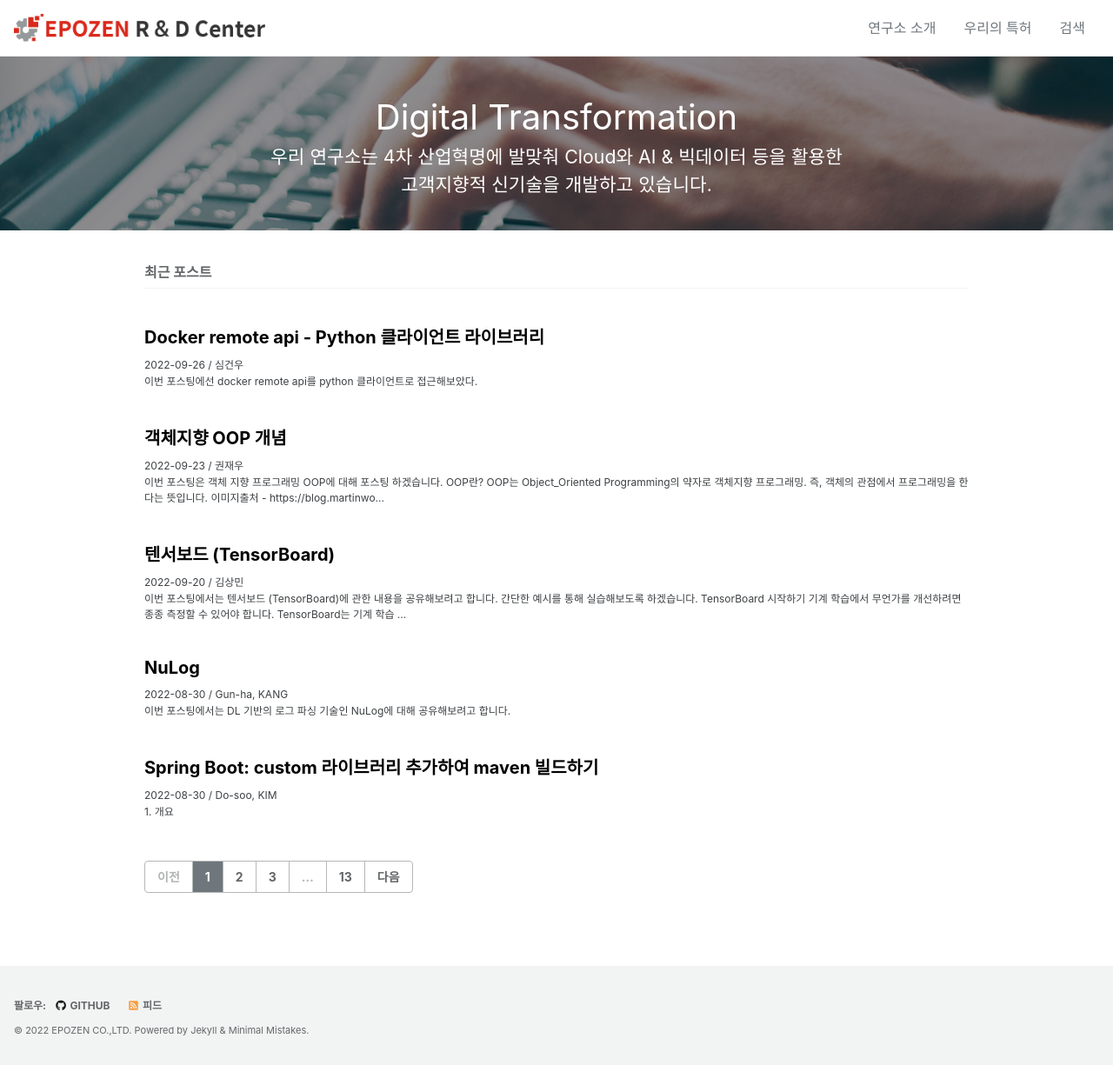
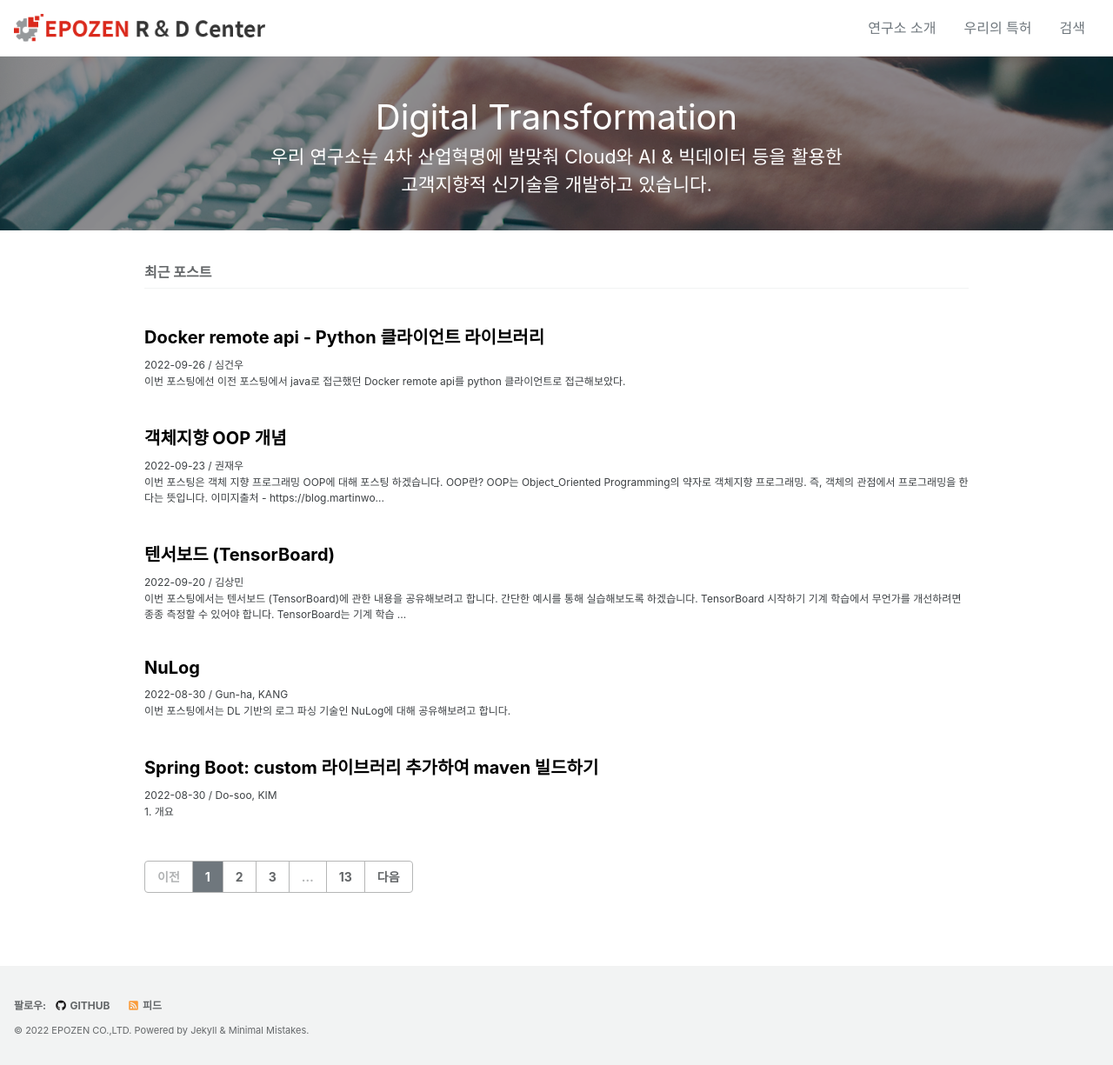
Before and after one commit to epozen-dt/epozen-dt.github.io, a Jekyll site: the page built from index.html, in a window 1280 px wide. Shown: the whole page at 87% size. Built offline with Jekyll 4.4.1, drawn with Linux system fonts in a browser that asks for light colours; cached includes are drawn as plain includes; the list of posts is cut into pages by our own code; part of the change alters nothing that is shown.

Commit message:
Update 2022-09-26-docker-remote-api-python-lib.md

```diff
--- a/_posts/2022-09-26-docker-remote-api-python-lib.md
+++ b/_posts/2022-09-26-docker-remote-api-python-lib.md
@@ -4,8 +4,40 @@ last_modified_at: 2022-09-26
 author: 심건우
 ---
 
-이번 포스팅에선 docker remote api를 python 클라이언트로 접근해보았다.
+이번 포스팅에선 이전 포스팅에서 java로 접근했던 Docker remote api를 python 클라이언트로 접근해보았다.
 
 ## Docker remote API Python SDK
- 도커 공식 remote api 관련 SDK
-  -
+ Docker 공식 remote api 관련 sdk이다.
+  - Apache License 2.0
+  - Docker 측에서 직접 테스트 완료
+  - Docker 측에서 버전 관리
+  - pip를 통한 간단 설치(pip install docker)
+
+[참고](https://docs.docker.com/engine/api/sdk/)
+
+## 구현 방식 비교 (python vs java)
+ 아래 코드는 두 라이브러리 간 컨테이너 생성 및 환경 변수 설정 시, 차이를 비교한 것이다.
+  - python은 dictionary에서 key를 통해 값을 가져오고, java는 builder 패턴을 사용
+
+![image](https://user-images.githubusercontent.com/87160438/192229718-9e07b65d-7c0d-4b7e-b0b0-457176ced2e3.png)
+
+
+## 코드 예시
+ - 컨테이너 목록 조회
+
+![image](https://user-images.githubusercontent.com/87160438/192230717-c47a16d4-1974-4db5-8cd5-ab1648204261.png)
+
+
+ - 도커 이미지 pull
+
+![image](https://user-images.githubusercontent.com/87160438/192230835-e6fd1b34-7b51-4af3-8c70-b4257f087a87.png)
+
+
+ - 컨테이너 환경 변수 설정 및 실행
+
+![image](https://user-images.githubusercontent.com/87160438/192231110-444726b2-0836-407a-a7b0-9767bde07270.png)
+
+
+ - 컨테이너 중지 및 삭제
+
+![image](https://user-images.githubusercontent.com/87160438/192231213-6307a2d1-d0b2-44c6-8c3d-dc82c464bd3c.png)
```
